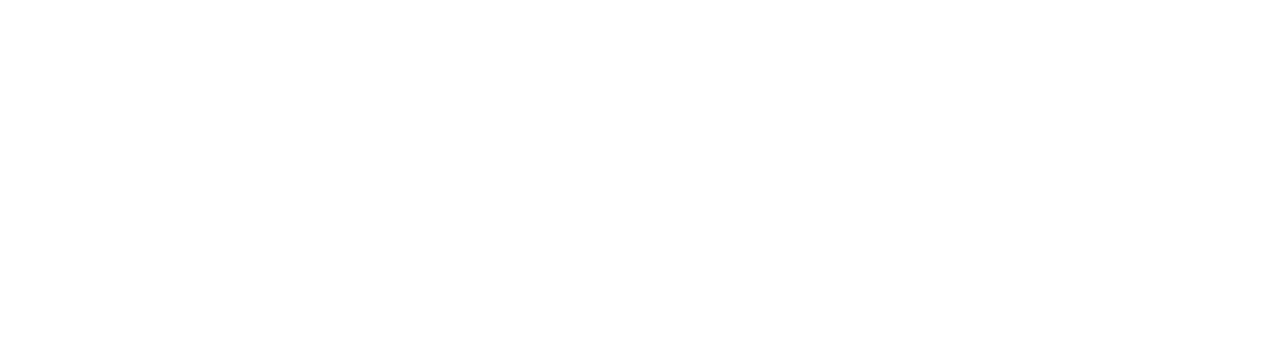
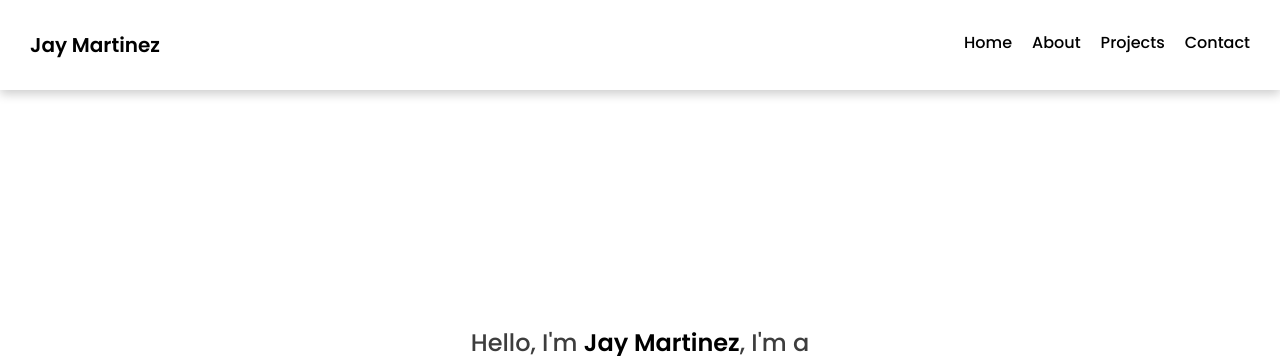
Before and after one commit to jayamartinez/jayamartinez.github.io, a plain HTML site: page index.html in a window 1280 px wide. Shown: the top 356 px of the page. Drawn offline with Linux system fonts and the light colour scheme.

Commit message:
Added header and introduction, styled it with css

```diff
--- a/index.html
+++ b/index.html
@@ -3,10 +3,40 @@
   <head>
     <meta charset="UTF-8" />
     <meta name="viewport" content="width=device-width, initial-scale=1.0" />
-    <title>Document</title>
+    <title>Portfolio Website</title>
     <link rel="stylesheet" href="style.css" />
+    <script
+      src="https://kit.fontawesome.com/f5f6acd140.js"
+      crossorigin="anonymous"
+    ></script>
   </head>
   <body>
+    <header>
+      <nav>
+        <a href="#" class="name">Jay Martinez</a>
+        <ul class="navLinks">
+          <li><a id="homeBtn" href="#">Home</a></li>
+          <li><a id="aboutBtn" href="#">About</a></li>
+          <li><a id="projectsBtn" href="#">Projects</a></li>
+          <li><a id="contactBtn" href="#">Contact</a></li>
+        </ul>
+      </nav>
+    </header>
+    <br />
+    <br />
+
+    <div id="home">
+      <h2>Hello, I'm <span class="name">Jay Martinez</span>, I'm a</h2>
+      <h1>Full-Stack Developer</h1>
+      <h2>Based in <span id="location">Queens, New York</span></h2>
+      <a href="https://github.com/jayamartinez" target="_blank">
+        <i class="fa-brands fa-github fa-2xl"></i>
+      </a>
+      <a href="https://linkedin.com/in/jayamartinez" target="_blank">
+        <i class="fa-brands fa-linkedin fa-2xl"></i>
+      </a>
+    </div>
+
     <script src="index.js"></script>
   </body>
 </html>
--- a/style.css
+++ b/style.css
@@ -0,0 +1,77 @@
+@import url("https://fonts.googleapis.com/css2?family=Montserrat:ital,wght@0,100..900;1,100..900&family=Poppins:ital,wght@0,100;0,200;0,300;0,400;0,500;0,600;0,700;0,800;0,900;1,100;1,200;1,300;1,400;1,500;1,600;1,700;1,800;1,900&display=swap");
+* {
+  box-sizing: border-box;
+  margin: 0;
+  padding: 0;
+  background-color: white;
+  font-family: "Poppins", sans-serif;
+}
+
+li,
+a,
+button {
+  font-weight: 500;
+  font-size: 16px;
+  color: black;
+  text-decoration: none;
+}
+
+header {
+  display: flex;
+  justify-content: space-between;
+  align-items: center;
+  text-align: left;
+  padding: 30px;
+  background-color: white;
+  box-shadow: 0 4px 10px rgba(0, 0, 0, 0.2);
+}
+
+nav {
+  display: flex;
+  justify-content: space-between;
+  align-items: center;
+  width: 100%;
+}
+
+header .name {
+  margin-right: auto;
+  font-size: 20px;
+  font-weight: 600;
+}
+
+.navLinks {
+  display: flex;
+  gap: 20px;
+  list-style: none;
+  padding-bottom: 5px;
+}
+
+#home {
+  position: absolute;
+  top: 50%;
+  left: 50%;
+  transform: translate(-50%, -50%);
+  text-align: center;
+  justify-content: center;
+  align-items: center;
+}
+
+#home h2 {
+  font-weight: 500;
+  color: rgb(61, 61, 61);
+}
+
+#home h1 {
+  font-size: 36px;
+  font-weight: 600;
+}
+
+#home #location {
+  font-weight: 525;
+  color: black;
+}
+
+#home .name {
+  font-weight: 525;
+  color: black;
+}
```
